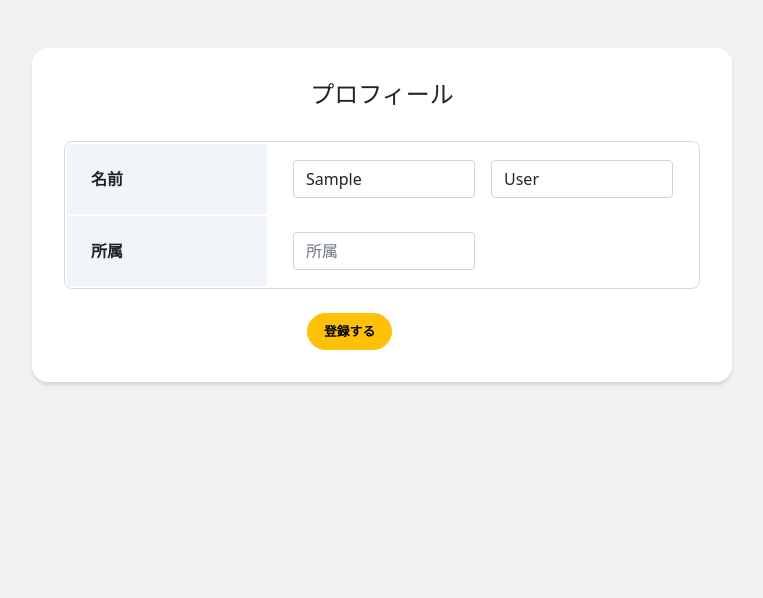
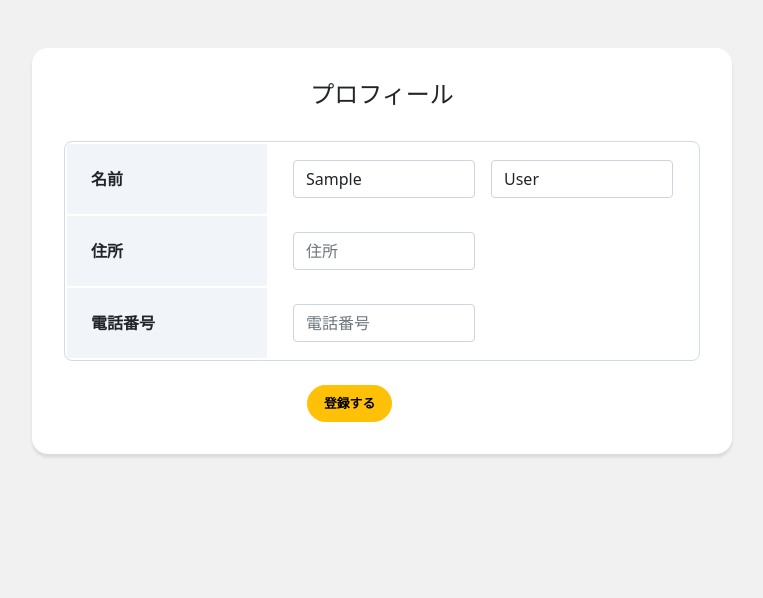
Before and after one commit to Hiroki1111/ECsite, a Django app: page /accounts/profile/edit/ in a window 1280 px wide. Shown: the part 56-654 px from the top of the page, without its empty margins (258-1021 px from the left). Run offline with Django 3.2, Linux system fonts and the light colour scheme; the visitor is signed in with stand-in values (Sample User, id 1); data comes from the database, SQL or seed files in the repository; some libraries are stand-ins or nearby versions.

Commit message:
YouTubeを見て作ったCustomUserを今回のECsite用にカスタム

```diff
--- a/accounts/forms.py
+++ b/accounts/forms.py
@@ -6,6 +6,8 @@ class ProfileForm(forms.Form):
     first_name = forms.CharField(max_length=30, label='姓')
     last_name = forms.CharField(max_length=30, label='名')
     department = forms.CharField(max_length=30, label='所属', required=False)
+    address = forms.CharField(max_length=30, label='住所', required=False)
+    tell = forms.CharField(max_length=30, label='電話番号', required=False)
 
 # allauthのSignupFormを継承
 class SignupUserForm(SignupForm):
--- a/accounts/models.py
+++ b/accounts/models.py
@@ -70,7 +70,8 @@ class CustomUser(AbstractBaseUser, PermissionsMixin):  # AbstractUserをCustomUs
     first_name = models.CharField('姓', max_length=30) # firstnameを姓に変更,blankは削除,max_lengthは30に変更
     last_name = models.CharField('名', max_length=150, blank=True) # lastnameを名に変更,blankは削除,max_lengthは30に変更
     # email = models.EmailField(_('email address'), blank=True)  emailは追加したので削除
-    department = models.CharField('所属', max_length=30, blank=True) # 追加
+    address = models.CharField('住所', max_length=30, blank=True) # 追加
+    tell = models.CharField('電話番号', max_length=30, blank=True) # 追加
     # DateTimeField: Djangoのモデルに日付と時刻を記録することが出来る
     created = models.DateTimeField('入会日', default=timezone.now)
     # BooleanField: モデルに真偽値を使ったフィールド、つまりFalseかTrueを持つフィールドを定義することが出来る
--- a/accounts/views.py
+++ b/accounts/views.py
@@ -26,7 +26,8 @@ class ProfileEditView(LoginRequiredMixin, View):
             initial = {
                 'first_name': user_data.first_name,
                 'last_name': user_data.last_name,
-                'department': user_data.department,
+                'address': user_data.address,
+                'tell': user_data.tell,
             }
         )
 
@@ -42,7 +43,8 @@ class ProfileEditView(LoginRequiredMixin, View):
             # user_dataを使ってそれぞれの情報を取得
             user_data.first_name = form.cleaned_data['first_name']
             user_data.last_name = form.cleaned_data['last_name']
-            user_data.department = form.cleaned_data['department']
+            user_data.address = form.cleaned_data['address']
+            user_data.tell = form.cleaned_data['tell']
             # 入力データをデータベースに保存
             user_data.save()
             # 編集が完了したらprofile画面に遷移する
--- a/config/settings.py
+++ b/config/settings.py
@@ -142,6 +142,11 @@ ACCOUNT_USER_MODEL_USERNAME_FIELD= None
 ACCOUNT_EMAIL_REQUIRED= True
 ACCOUNT_USERNAME_REQUIRED= False
 
+# 画像を使用
+MEDIA_URL = '/media/'
+MEDIA_ROOT = [BASE_DIR, 'media']
+
+
 # Default primary key field type
 # https://docs.djangoproject.com/en/3.2/ref/settings/#default-auto-field
 
--- a/config/urls.py
+++ b/config/urls.py
@@ -15,6 +15,8 @@ Including another URLconf
 """
 from django.contrib import admin
 from django.urls import path, include
+from django.conf.urls.static import static
+from django.conf import settings
 
 urlpatterns = [
     path('admin/', admin.site.urls),
@@ -23,3 +25,6 @@ urlpatterns = [
     # allauthを使用できるようにする
     path('accounts/', include('allauth.urls')),
 ]
+
+if settings.DEBUG:
+    urlpatterns += static(settings.MEDIA_URL, document_root=settings.MEDIA_ROOT)
--- a/templates/accounts/profile_edit.html
+++ b/templates/accounts/profile_edit.html
@@ -19,9 +19,15 @@
                         </td>
                     </tr>
                     <tr>
-                        <th class="header">所属</th>
+                        <th class="header">住所</th>
                         <td class="data form_wrap form_wrap2">
-                            {% render_field form.department class="form-control" placeholder="所属" %}
+                            {% render_field form.address class="form-control" placeholder="住所" %}
+                        </td>
+                    </tr>
+                    <tr>
+                        <th class="header">電話番号</th>
+                        <td class="data form_wrap form_wrap2">
+                            {% render_field form.tell class="form-control" placeholder="電話番号" %}
                         </td>
                     </tr>
                 </tbody>
```
Also changed, not shown: templates/accounts/profile.html (+6 -2 lines), accounts/migrations/0002_auto_20211124_1434.py (added).
